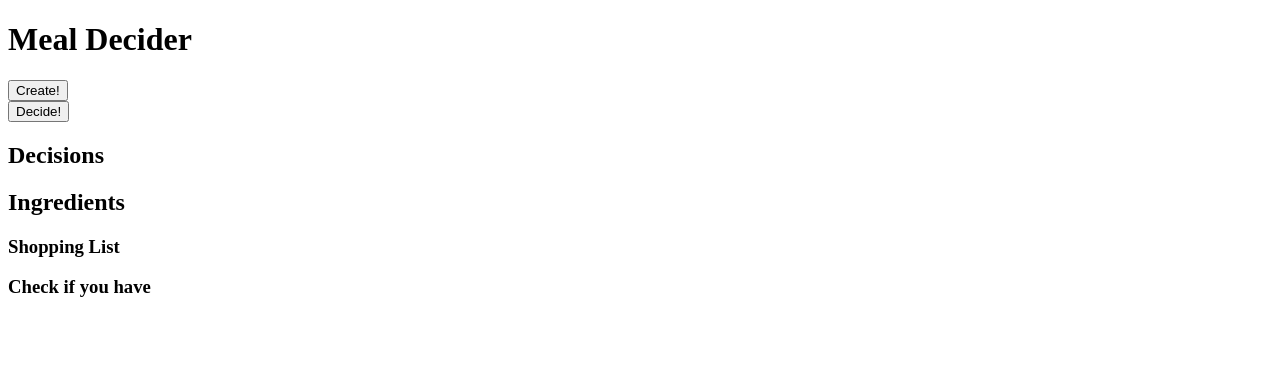
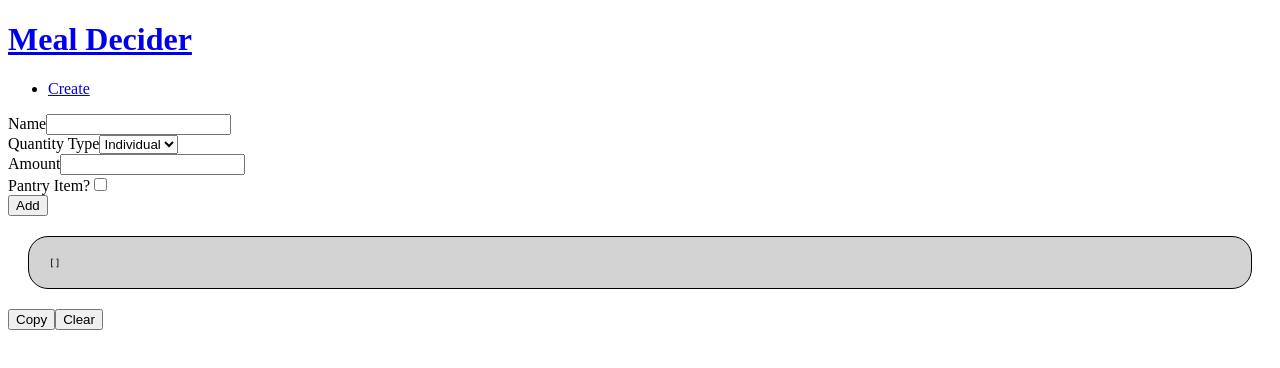
Before and after one commit to leggsimon/meal-decider, a React (Vite) app: page /create in a window 1280 px wide. Shown: the top 368 px of the page. Built offline with nearby package versions, Linux system fonts and the light colour scheme.

Commit message:
add react routing

```diff
--- a/package.json
+++ b/package.json
@@ -22,6 +22,7 @@
   "dependencies": {
     "react": "^17.0.1",
     "react-dom": "^17.0.1",
+    "react-router-dom": "^5.2.0",
     "styled-components": "^5.2.1"
   },
   "eslintConfig": {
--- a/src/App.jsx
+++ b/src/App.jsx
@@ -1,136 +1,35 @@
-import React, { useState } from 'react';
+import React from 'react';
+import { BrowserRouter as Router, Switch, Route, Link } from 'react-router-dom';
 import './App.css';
-import recipes from './data/v2/recipes.json';
-import Ingredients from './components/Ingredients';
-
-function getRandomRecipes(numberOfResults, resultsFrom) {
-	const set = new Set();
-	while (set.size < numberOfResults) {
-		let randomItem =
-			resultsFrom[Math.floor(Math.random() * resultsFrom.length)];
-		set.add(randomItem);
-	}
-	return Array.from(set);
-}
+import Home from './pages/Home';
+import Create from './pages/Create';
 
 function App() {
-	const [decisions, setDecisions] = useState([]);
-	const [createIngredients, setCreateIngredients] = useState(false);
-	const [newIngredients, setNewIngredients] = useState([]);
+	return (
+		<Router>
+			<div className="App">
+				<Link to="/">
+					<h1>Meal Decider</h1>
+				</Link>
 
-	return (
-		<div className="App">
-			<h1>Meal Decider</h1>
-			<button
-				onClick={() => {
-					setCreateIngredients((create) => !create);
-				}}
-			>
-				Create!
-			</button>
-			{!createIngredients && (
-				<div>
-					<button
-						onClick={() => {
-							setDecisions(
-								getRandomRecipes(
-									3,
-									recipes.filter(
-										(r) => r.ingredients && r.ingredients.length > 0,
-									),
-								),
-							);
-						}}
-					>
-						Decide!
-					</button>
-					<h2>Decisions</h2>
-					<output>
-						<ul>
-							{decisions.map((decision) => {
-								return <li key={decision.id}>{decision.name}</li>;
-							})}
-						</ul>
-					</output>
-					<Ingredients
-						ingredients={decisions
-							.map((decision) => decision.ingredients || [])
-							.flat()}
-					/>
-				</div>
-			)}
-			{createIngredients && (
-				<div>
-					<form
-						onSubmit={(event) => {
-							event.preventDefault();
-							const form = event.target;
-							const formData = new FormData(form);
-							const data = {};
-							for (const [name, value] of formData) {
-								data[name] = value;
-							}
-							setNewIngredients((curr) => {
-								return [
-									...curr,
-									{
-										name: data.name,
-										quantity: {
-											type: data.quantity,
-											amount: parseInt(data.amount),
-										},
-										...(data.pantry === 'on' ? { pantry: true } : {}),
-									},
-								];
-							});
-							document.querySelector('[name="name"]').value = '';
-							document.querySelector('[name="name"]').focus();
-						}}
-					>
-						<label>
-							Name
-							<input type="text" name="name" id="" />
-						</label>
-						<label>
-							Quantity Type
-							<select name="quantity">
-								<option value="individual">Individual</option>
-								<option value="grams">Grams</option>
-								<option value="millilitres">millilitres</option>
-							</select>
-						</label>
-						<label>
-							Amount
-							<input type="number" name="amount" id="" />
-						</label>
-						<label>
-							Pantry Item?
-							<input type="checkbox" name="pantry" id="" />
-						</label>
-						<input type="submit" value="Add" />
-					</form>
-					<pre>{JSON.stringify(newIngredients, null, 2)}</pre>
-					<button
-						onClick={() => {
-							navigator.clipboard.writeText(
-								`,"ingredients": ${JSON.stringify(newIngredients)}`,
-							);
-						}}
-					>
-						Copy
-					</button>
-					<button
-						onClick={() => {
-							if (window.confirm('Clear?')) {
-								setNewIngredients([]);
-							}
-						}}
-					>
-						Clear
-					</button>
-				</div>
-			)}
-		</div>
+				<nav>
+					<ul>
+						<li>
+							<Link to="/create">Create</Link>
+						</li>
+					</ul>
+				</nav>
+
+				<Switch>
+					<Route exact path="/">
+						<Home />
+					</Route>
+					<Route path="/create">
+						<Create />
+					</Route>
+				</Switch>
+			</div>
+		</Router>
 	);
 }
 
--- a/src/components/Ingredients.jsx
+++ b/src/components/Ingredients.jsx
@@ -49,7 +49,7 @@ export default function Ingredients({ ingredients }) {
 			<IngredientsList items={orderList(shoppingItems)} />
 
 			<h3>Check if you have</h3>
-			<IngredientsList items={pantryItems} defaultCompleted="true" />
+			<IngredientsList items={pantryItems} defaultCompleted={true} />
 		</div>
 	);
 }
--- /dev/null
+++ b/src/pages/Create.jsx
@@ -0,0 +1,77 @@
+import React, { useState } from 'react';
+
+export default function Create() {
+	const [newIngredients, setNewIngredients] = useState([]);
+
+	return (
+		<div>
+			<form
+				onSubmit={(event) => {
+					event.preventDefault();
+					const form = event.target;
+					const formData = new FormData(form);
+					const data = {};
+					for (const [name, value] of formData) {
+						data[name] = value;
+					}
+					setNewIngredients((curr) => {
+						return [
+							...curr,
+							{
+								name: data.name,
+								quantity: {
+									type: data.quantity,
+									amount: parseInt(data.amount),
+								},
+								...(data.pantry === 'on' ? { pantry: true } : {}),
+							},
+						];
+					});
+					document.querySelector('[name="name"]').value = '';
+					document.querySelector('[name="name"]').focus();
+				}}
+			>
+				<label>
+					Name
+					<input type="text" name="name" id="" />
+				</label>
+				<label>
+					Quantity Type
+					<select name="quantity">
+						<option value="individual">Individual</option>
+						<option value="grams">Grams</option>
+						<option value="millilitres">millilitres</option>
+					</select>
+				</label>
+				<label>
+					Amount
+					<input type="number" name="amount" id="" />
+				</label>
+				<label>
+					Pantry Item?
+					<input type="checkbox" name="pantry" id="" />
+				</label>
+				<input type="submit" value="Add" />
+			</form>
+			<pre>{JSON.stringify(newIngredients, null, 2)}</pre>
+			<button
+				onClick={() => {
+					navigator.clipboard.writeText(
+						`,"ingredients": ${JSON.stringify(newIngredients)}`,
+					);
+				}}
+			>
+				Copy
+			</button>
+			<button
+				onClick={() => {
+					if (window.confirm('Clear?')) {
+						setNewIngredients([]);
+					}
+				}}
+			>
+				Clear
+			</button>
+		</div>
+	);
+}
--- /dev/null
+++ b/src/pages/Home.jsx
@@ -0,0 +1,47 @@
+import React, { useState } from 'react';
+import recipes from '../data/v2/recipes.json';
+import Ingredients from '../components/Ingredients';
+
+function getRandomRecipes(numberOfResults, resultsFrom) {
+	const set = new Set();
+	while (set.size < numberOfResults) {
+		let randomItem =
+			resultsFrom[Math.floor(Math.random() * resultsFrom.length)];
+		set.add(randomItem);
+	}
+	return Array.from(set);
+}
+
+export default function Home() {
+	const [decisions, setDecisions] = useState([]);
+
+	return (
+		<div>
+			<button
+				onClick={() => {
+					setDecisions(
+						getRandomRecipes(
+							3,
+							recipes.filter((r) => r.ingredients && r.ingredients.length > 0),
+						),
+					);
+				}}
+			>
+				Decide!
+			</button>
+			<h2>Decisions</h2>
+			<output>
+				<ul>
+					{decisions.map((decision) => {
+						return <li key={decision.id}>{decision.name}</li>;
+					})}
+				</ul>
+			</output>
+			<Ingredients
+				ingredients={decisions
+					.map((decision) => decision.ingredients || [])
+					.flat()}
+			/>
+		</div>
+	);
+}
```
Also changed, not shown: 1 other file (tests, documents, lock files or other folders).
